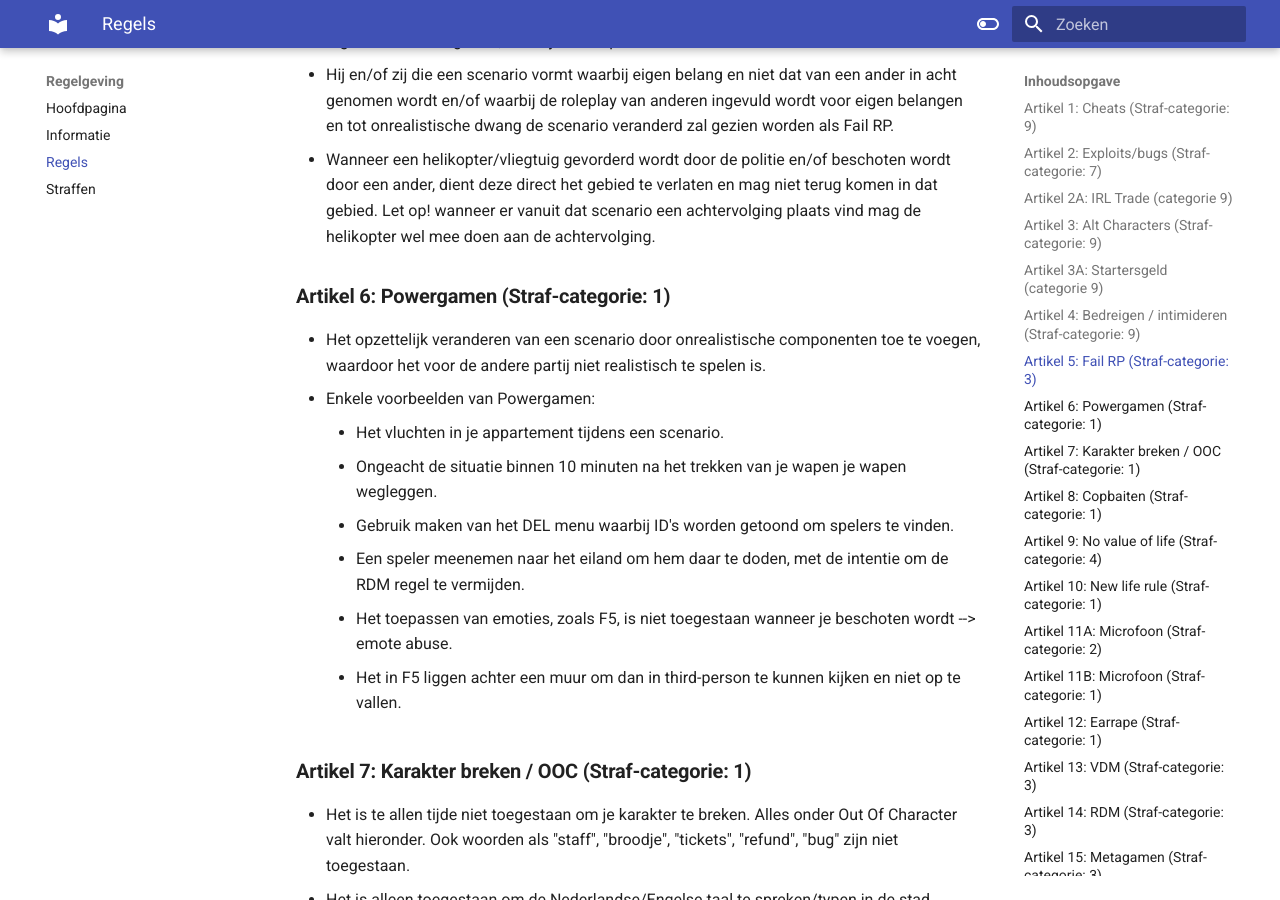
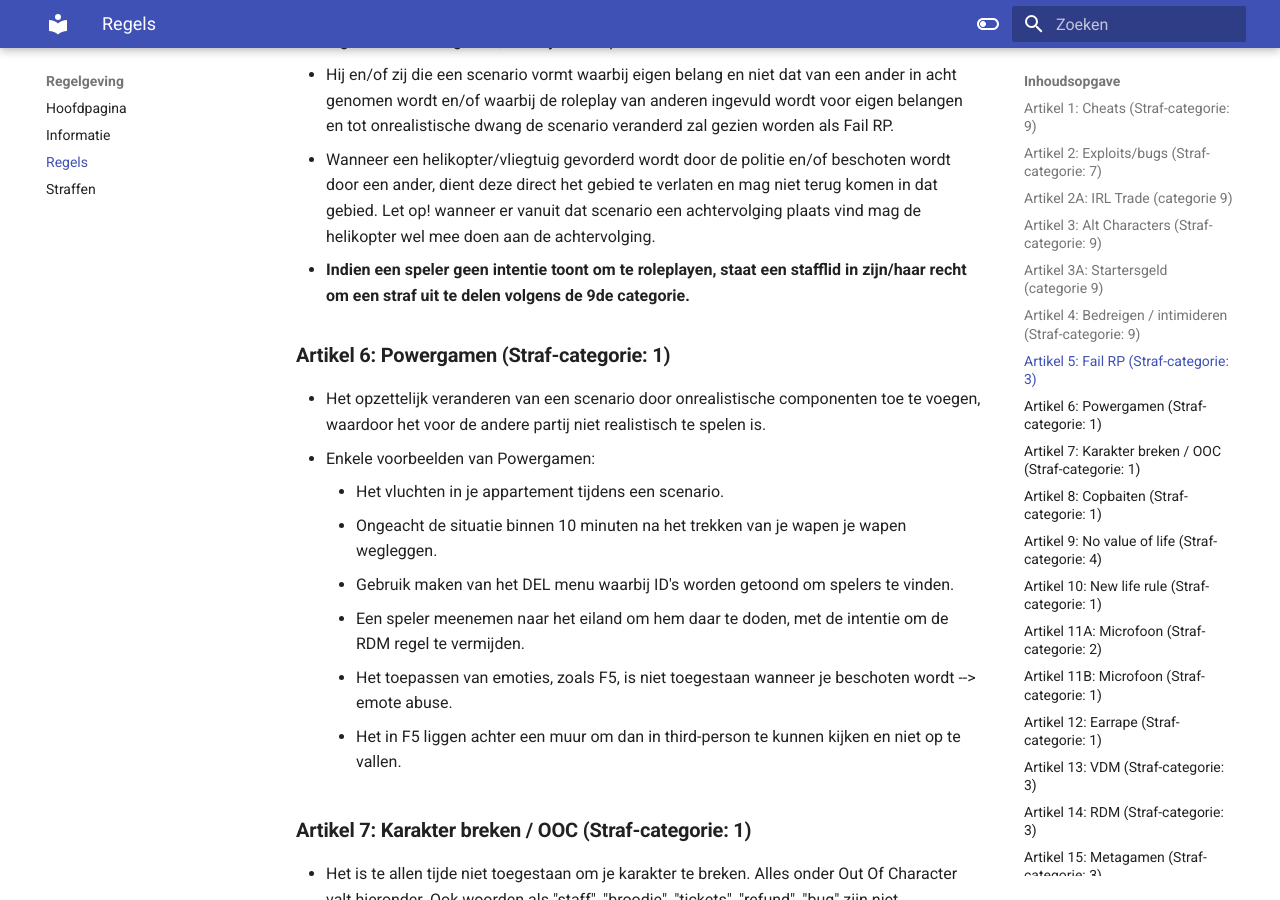
Before and after one commit to ZuiderVeenRP/apv, an MkDocs documentation site: the page built from docs/algemeen.md, in a window 1280 px wide and 900 px high, scrolled down 2500 px. Built offline with MkDocs 1.6.1 and Material for MkDocs 9.7.7, drawn with Linux system fonts in a browser that asks for light colours; comment, search, counter and statistics services are not loaded.

Commit message:
Artikel 5
.

```diff
--- a/docs/algemeen.md
+++ b/docs/algemeen.md
@@ -57,6 +57,7 @@
      voor eigen belangen en tot onrealistische dwang de scenario veranderd zal gezien worden als Fail RP.
    - Wanneer een helikopter/vliegtuig gevorderd wordt door de politie en/of beschoten wordt door een ander, dient deze direct het gebied te verlaten en mag niet terug
      komen in dat gebied. Let op! wanneer er vanuit dat scenario een achtervolging plaats vind mag de helikopter wel mee doen aan de achtervolging.
+   - **Indien een speler geen intentie toont om te roleplayen, staat een stafflid in zijn/haar recht om een straf uit te delen volgens de 9de categorie.**
 
 ### **Artikel 6: Powergamen (Straf-categorie: 1)**
    - Het opzettelijk veranderen van een scenario door onrealistische componenten toe te voegen, waardoor het voor de andere partij niet realistisch te spelen is.
```
